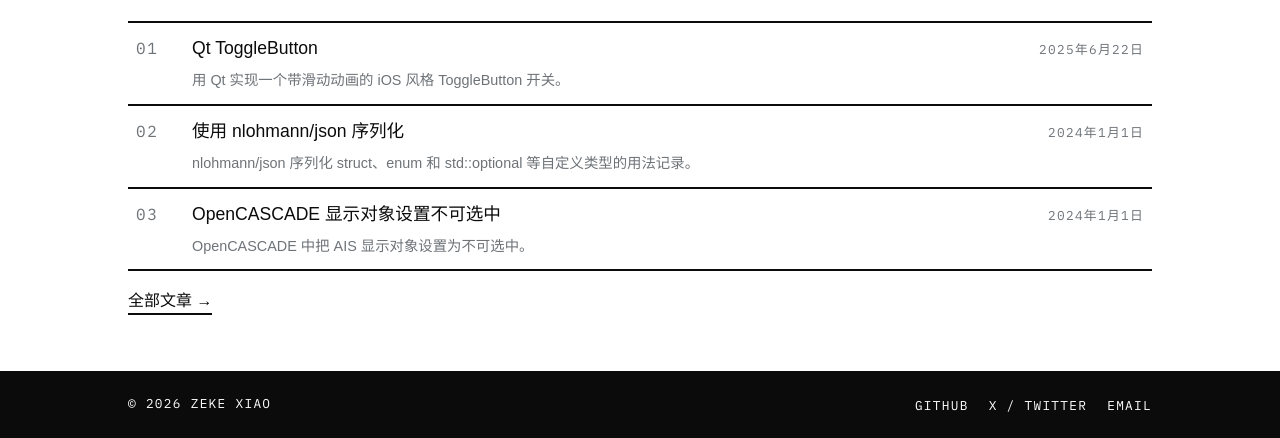
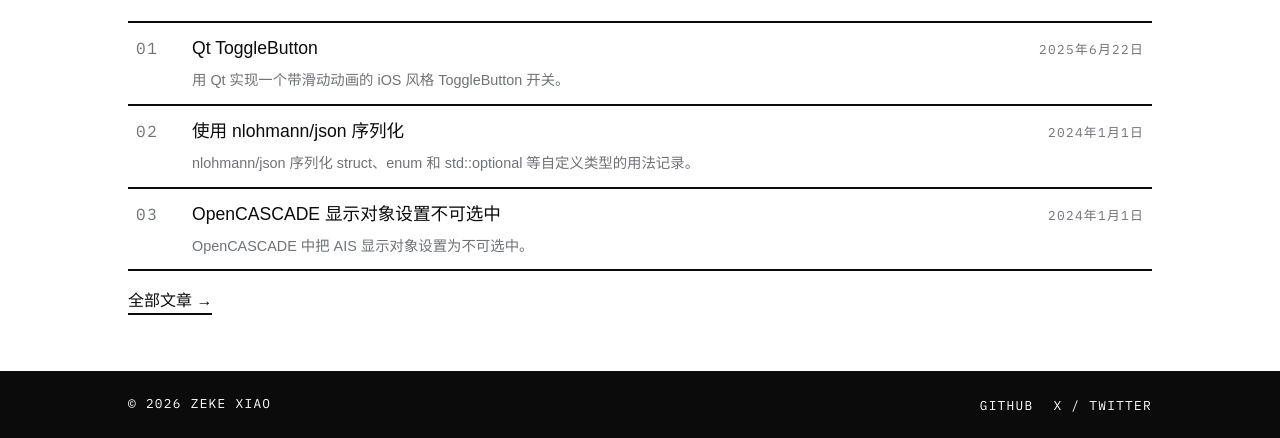
Before and after one commit to zekexiao/zekexiao.com, an Astro site: page / in a window 1280 px wide. Shown: the part 598-1036 px from the top of the page. Built offline with nearby package versions, Linux system fonts and the light colour scheme; Astro itself is replaced by a stand-in of ours; a web font is replaced by a local one.

Commit message:
Remove email link from footer
Generated with [Devin](https://devin.ai)

Co-Authored-By: Devin <158243242+devin-ai-integration[bot]@users.noreply.github.com>

```diff
--- a/src/components/Footer.astro
+++ b/src/components/Footer.astro
@@ -11,7 +11,6 @@ const year = new Date().getFullYear();
         {site.links.map((l) => (
           <li><a href={l.url} rel="me noopener" class="mono">{l.label}</a></li>
         ))}
-        <li><a href={`mailto:${site.email}`} class="mono">Email</a></li>
       </ul>
     </div>
   </div>
```
